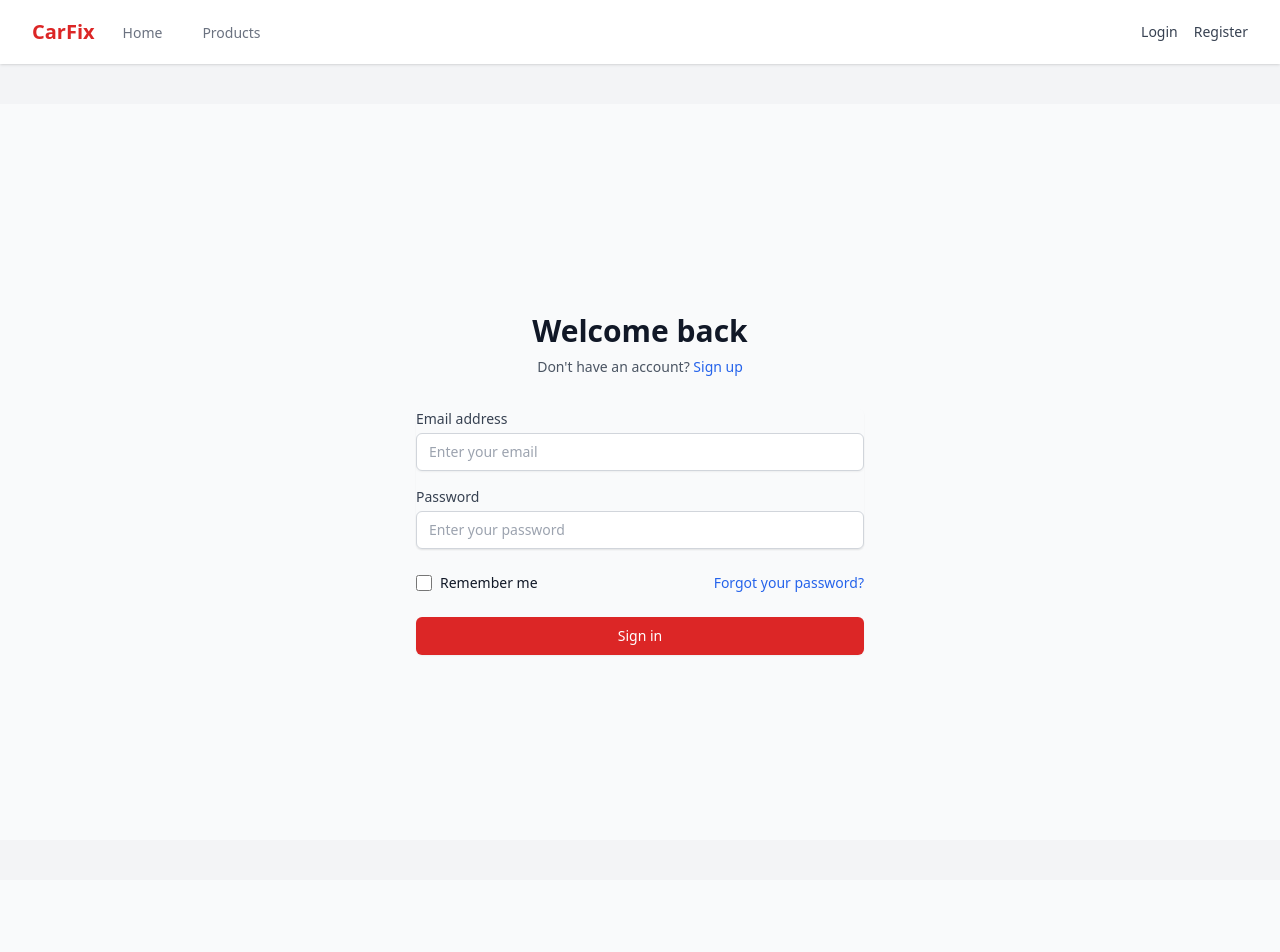
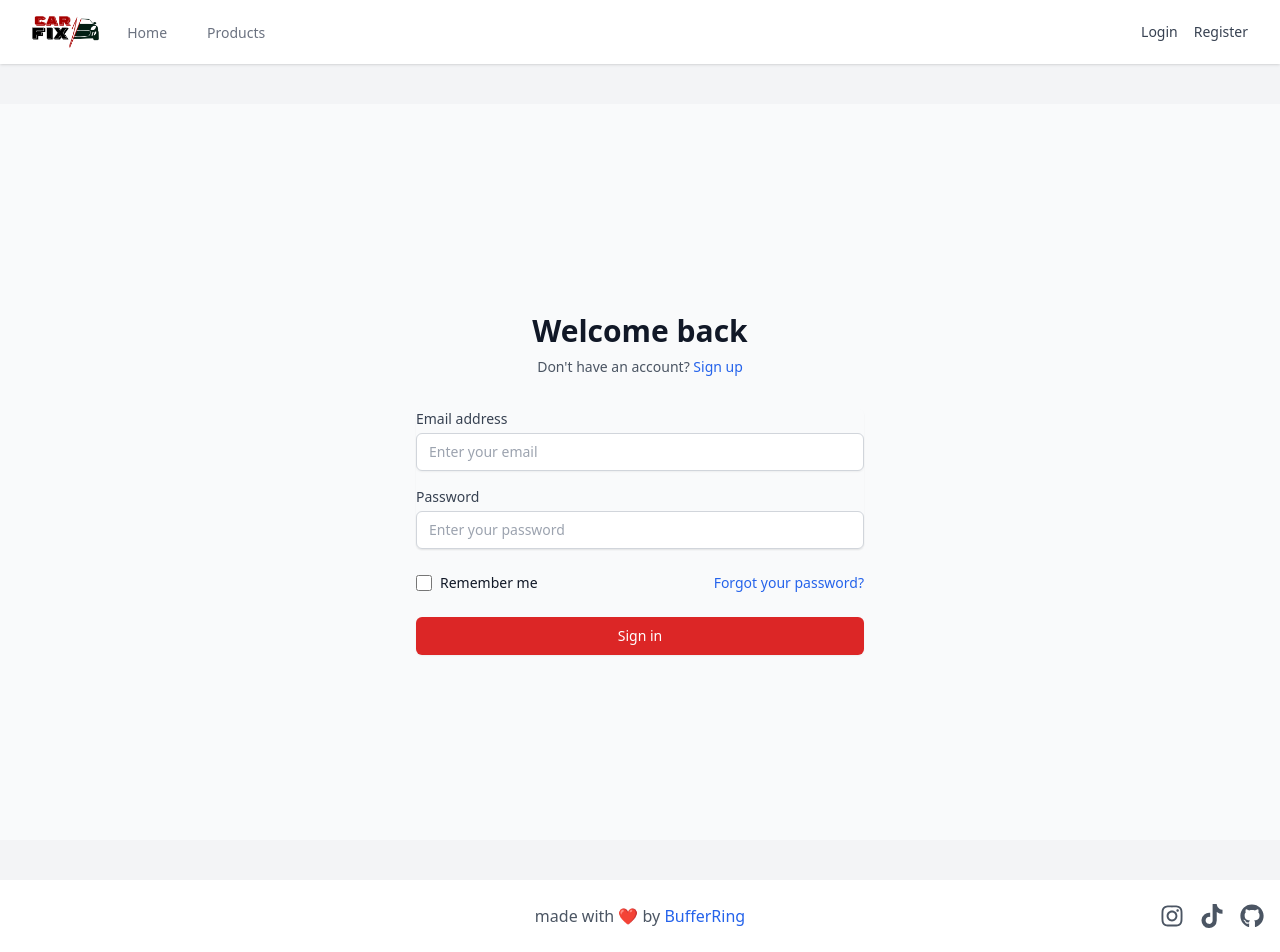
Before and after one commit to bufferring/carfix-mono, a React (Vite) app in the folder frontend/: page /login in a window 1280 px wide. Before the commit the page ends 880 px from the top, so only its background shows below. Built offline with nearby package versions, Linux system fonts and the light colour scheme; no server answers.

Commit message:
Add decent Footer including social links.

```diff
--- a/frontend/package.json
+++ b/frontend/package.json
@@ -14,6 +14,7 @@
     "axios": "^1.9.0",
     "react": "^18.2.0",
     "react-dom": "^18.2.0",
+    "react-icons": "^5.5.0",
     "react-router-dom": "^6.22.3"
   },
   "devDependencies": {
--- a/frontend/src/App.jsx
+++ b/frontend/src/App.jsx
@@ -2,6 +2,7 @@ import React, { useEffect } from 'react';
 import { Routes, Route, Navigate } from 'react-router-dom';
 import { AuthProvider } from './contexts/AuthContext';
 import Nav from './components/Nav';
+import Footer from './components/Footer';
 import Home from './components/Home';
 import LoginForm from './components/auth/LoginForm';
 import RegisterForm from './components/auth/RegisterForm';
@@ -20,9 +21,9 @@ function App() {
   }, []);
 
   return (
-    <div className="min-h-screen bg-gray-100">
+    <div className="min-h-screen bg-gray-100 flex flex-col">
       <Nav />
-      <main className="py-10">
+      <main className="py-10 flex-grow">
         <Routes>
           {/* Public routes */}
           <Route path="/" element={<Home />} />
@@ -78,6 +79,7 @@ function App() {
           <Route path="*" element={<Navigate to="/" replace />} />
         </Routes>
       </main>
+      <Footer />
     </div>
   );
 }
--- /dev/null
+++ b/frontend/src/components/Footer.jsx
@@ -0,0 +1,57 @@
+import React from 'react';
+import { FaInstagram, FaTiktok, FaGithub } from 'react-icons/fa';
+
+const Footer = () => {
+  return (
+    <footer className="bg-white py-6 mt-auto relative">
+      <div className="container mx-auto px-4 md:flex md:items-center md:justify-between">
+        {/* Centered attribution text */}
+        <div className="text-center text-gray-600 w-full mb-4 md:mb-0">
+          <p>
+            made with ❤️ by{' '}
+            <a
+              href="https://bufferring.org"
+              target="_blank"
+              rel="noopener noreferrer"
+              className="text-blue-600 hover:text-blue-800 transition-colors"
+            >
+              BufferRing
+            </a>
+          </p>
+        </div>
+        {/* Right-aligned social media icons */}
+        <div className="flex justify-center space-x-4 text-gray-600 md:absolute md:right-4">
+          <a
+            href="https://www.instagram.com/carfixve"
+            target="_blank"
+            rel="noopener noreferrer"
+            className="hover:text-pink-500 transition-colors"
+            aria-label="Instagram"
+          >
+            <FaInstagram size={24} />
+          </a>
+          <a
+            href="https://www.tiktok.com/@carfixve"
+            target="_blank"
+            rel="noopener noreferrer"
+            className="hover:text-black transition-colors"
+            aria-label="TikTok"
+          >
+            <FaTiktok size={24} />
+          </a>
+          <a
+            href="https://github.com/bufferring/carfix-mono"
+            target="_blank"
+            rel="noopener noreferrer"
+            className="hover:text-gray-900 transition-colors"
+            aria-label="GitHub"
+          >
+            <FaGithub size={24} />
+          </a>
+        </div>
+      </div>
+    </footer>
+  );
+};
+
+export default Footer;
--- a/frontend/src/components/Nav.jsx
+++ b/frontend/src/components/Nav.jsx
@@ -2,6 +2,7 @@ import React, { useState, useEffect } from 'react';
 import { Link, useNavigate } from 'react-router-dom';
 import { useAuth } from '../contexts/AuthContext';
 import apiClient from '../api';
+import logo from '../img/logo.png';
 
 function Nav() {
   const [isMenuOpen, setIsMenuOpen] = useState(false);
@@ -40,7 +41,9 @@ function Nav() {
         <div className="flex justify-between h-16">
           <div className="flex">
             <div className="flex-shrink-0 flex items-center">
-              <Link to="/" className="text-xl font-bold text-primary-600">CarFix</Link>
+              <Link to="/" className="flex items-center">
+                <img src={logo} alt="CarFix Logo" className="h-8 w-auto" />
+              </Link>
             </div>
             <div className="hidden sm:ml-6 sm:flex sm:space-x-8">
               <Link to="/" className="border-transparent text-gray-500 hover:border-gray-300 hover:text-gray-700 inline-flex items-center px-1 pt-1 border-b-2 text-sm font-medium">Home</Link>
```
Also changed, not shown: frontend/src/img/logo.png (added).
